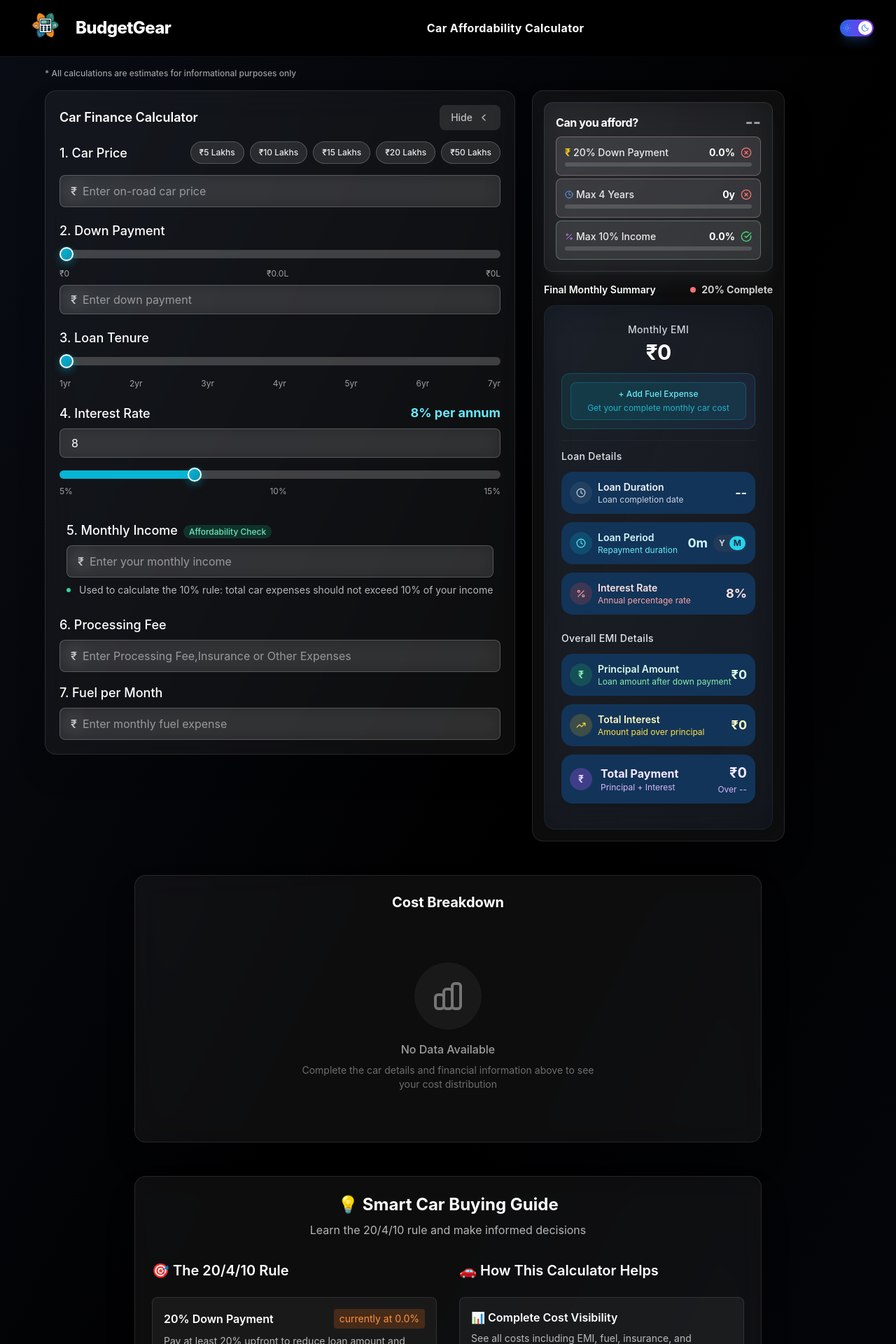
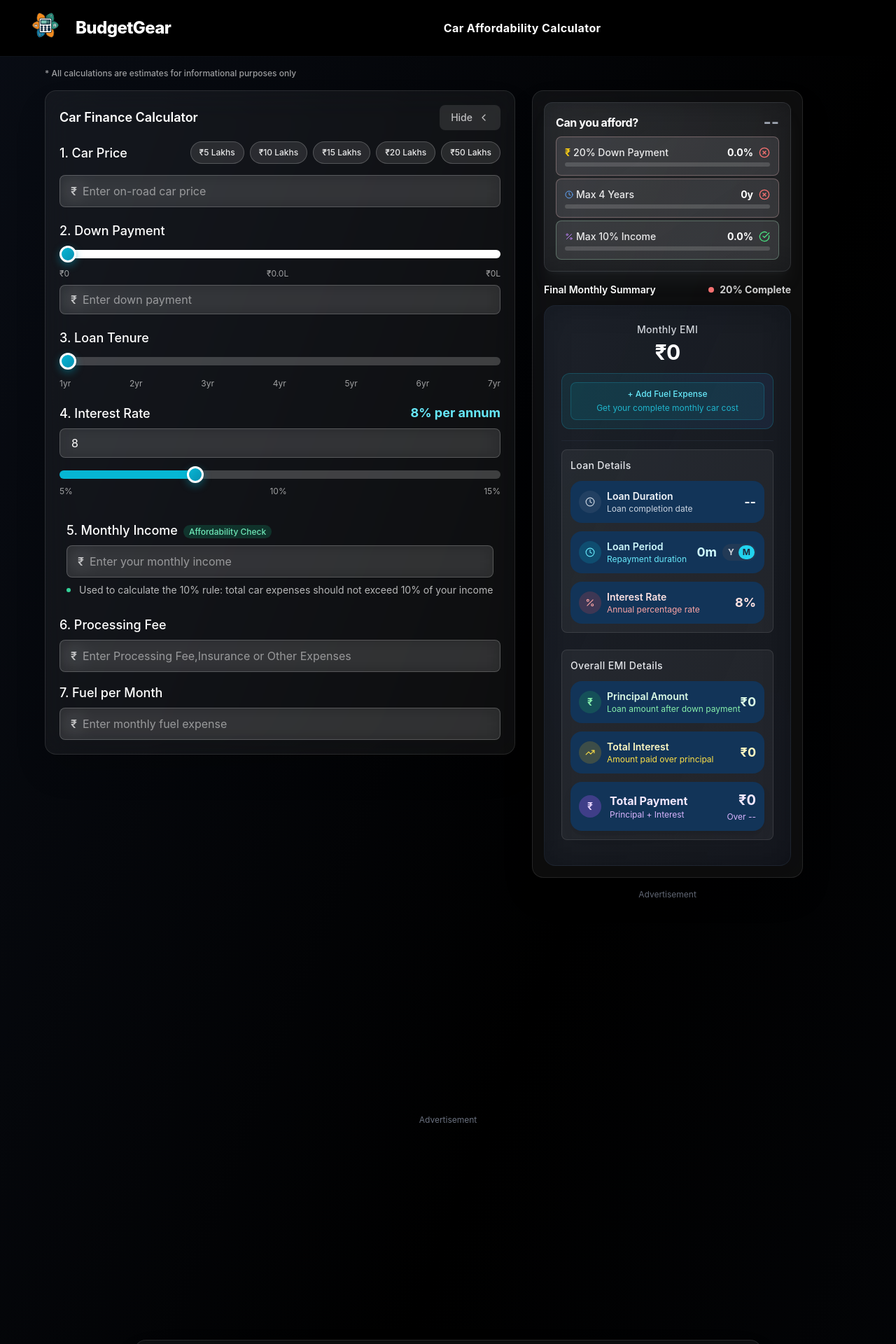
Before and after one commit to srivastava-utkarsh/car-calculator-web, a Next.js app: page / in a window 1280 px wide. Shown: the top 1920 px of the page at 70% size. Built offline with nearby package versions, Linux system fonts and the light colour scheme.

Commit message:
removed theme toggle button

```diff
--- a/src/app/globals.css
+++ b/src/app/globals.css
@@ -126,46 +126,60 @@ input[type="number"] {
   -webkit-appearance: none;
   appearance: none;
   transition: all 0.2s ease;
+  height: 12px;
+  border-radius: 6px;
+}
+
+/* Light theme slider track */
+.light-theme .slider-enhanced {
+  background: linear-gradient(to right, transparent 0%, transparent 100%);
+  border: 1px solid #e2e8f0;
+}
+
+/* Dark theme slider track */
+.dark-theme .slider-enhanced {
+  background: linear-gradient(to right, transparent 0%, transparent 100%);
+  border: 1px solid rgba(255, 255, 255, 0.2);
 }
 
 .slider-enhanced::-webkit-slider-thumb {
   -webkit-appearance: none;
   appearance: none;
-  height: 20px;
-  width: 20px;
+  height: 24px;
+  width: 24px;
   border-radius: 50%;
   background: linear-gradient(135deg, #06b6d4, #0891b2);
   cursor: pointer;
-  border: 2px solid white;
-  box-shadow: 0 4px 12px rgba(6, 182, 212, 0.4), 0 0 0 1px rgba(6, 182, 212, 0.2);
+  border: 3px solid white;
+  box-shadow: 0 4px 12px rgba(6, 182, 212, 0.4), 0 2px 4px rgba(0, 0, 0, 0.1);
   transition: all 0.2s ease;
 }
 
 .slider-enhanced::-webkit-slider-thumb:hover {
   transform: scale(1.15);
-  box-shadow: 0 6px 16px rgba(6, 182, 212, 0.5), 0 0 0 2px rgba(6, 182, 212, 0.3);
+  box-shadow: 0 6px 16px rgba(6, 182, 212, 0.5), 0 2px 8px rgba(0, 0, 0, 0.15);
   background: linear-gradient(135deg, #0891b2, #0e7490);
 }
 
 .slider-enhanced::-webkit-slider-thumb:active {
   transform: scale(1.1);
-  box-shadow: 0 2px 8px rgba(6, 182, 212, 0.6);
+  box-shadow: 0 2px 8px rgba(6, 182, 212, 0.6), 0 1px 3px rgba(0, 0, 0, 0.2);
 }
 
 .slider-enhanced::-moz-range-thumb {
-  height: 20px;
-  width: 20px;
+  height: 24px;
+  width: 24px;
   border-radius: 50%;
   background: linear-gradient(135deg, #06b6d4, #0891b2);
   cursor: pointer;
-  border: 2px solid white;
-  box-shadow: 0 4px 12px rgba(6, 182, 212, 0.4);
+  border: 3px solid white;
+  box-shadow: 0 4px 12px rgba(6, 182, 212, 0.4), 0 2px 4px rgba(0, 0, 0, 0.1);
   transition: all 0.2s ease;
 }
 
 .slider-enhanced::-moz-range-thumb:hover {
   transform: scale(1.15);
-  box-shadow: 0 6px 16px rgba(6, 182, 212, 0.5);
+  box-shadow: 0 6px 16px rgba(6, 182, 212, 0.5), 0 2px 8px rgba(0, 0, 0, 0.15);
   background: linear-gradient(135deg, #0891b2, #0e7490);
 }
 
--- a/src/app/page.tsx
+++ b/src/app/page.tsx
@@ -1,12 +1,12 @@
 'use client'
 
-import { useState, useRef } from 'react'
+import { useState, useRef, useEffect } from 'react'
 import { motion, AnimatePresence } from 'framer-motion'
 import { PiggyBank, TrendingUp, Clock, ChevronLeft, ChevronRight } from 'lucide-react'
 import Image from 'next/image'
 import { useTheme } from '@/contexts/ThemeContext'
 import { themeClass } from '@/utils/themeStyles'
-import ThemeToggle from '@/components/ThemeToggle'
+import Script from 'next/script'
 // Import Version 2 components
 import CarDetailsFormV2 from '@/components/v2/CarDetailsFormV2'
 import FinancialFormV2 from '@/components/v2/FinancialFormV2'
@@ -32,6 +32,37 @@ export interface CarData {
   prepaymentPenaltyRate?: number
 }
 
+
+// AdSense Component
+const AdSenseAd = ({ slot, format, style, responsive = true }: {
+  slot: string;
+  format?: string;
+  style?: React.CSSProperties;
+  responsive?: boolean;
+}) => {
+  useEffect(() => {
+    try {
+      // @ts-expect-error - AdSense global not typed
+      (window.adsbygoogle = window.adsbygoogle || []).push({});
+    } catch (err) {
+      console.error('AdSense error:', err);
+    }
+  }, []);
+
+  return (
+    <div className="text-center my-4">
+      <div className="text-xs text-gray-500 mb-2">Advertisement</div>
+      <ins
+        className="adsbygoogle"
+        style={{ display: 'block', ...style }}
+        data-ad-client="ca-pub-XXXXXXXXXXXXXXXXX" // Replace with your AdSense client ID
+        data-ad-slot={slot}
+        data-ad-format={format}
+        data-full-width-responsive={responsive ? 'true' : 'false'}
+      />
+    </div>
+  );
+};
 
 export default function HomePage() {
   const [showResults, setShowResults] = useState(false) // Toggle results view
@@ -81,6 +112,13 @@ export default function HomePage() {
   // Render Version 2 - CRED-inspired fluid design with theme support
   return (
       <main className={`min-h-screen font-sans relative ${isLight ? 'bg-gradient-to-br from-slate-50 via-white to-slate-50' : 'bg-black'}`} style={{ fontFamily: 'Inter, system-ui, sans-serif' }}>
+        {/* AdSense Script */}
+        <Script
+          async
+          src="https://pagead2.googlesyndication.com/pagead/js/adsbygoogle.js?client=ca-pub-XXXXXXXXXXXXXXXXX"
+          crossOrigin="anonymous"
+          strategy="afterInteractive"
+        />
         {/* Header Navigation */}
         <header className={isLight ? 'bg-white border-b border-slate-200/60' : 'bg-black border-b border-white/5'}>
           <div className="container mx-auto px-6 lg:px-8">
@@ -108,9 +146,9 @@ export default function HomePage() {
                 </nav>
               </div>
 
-              {/* Theme Toggle - Right side */}
+              {/* Right side placeholder */}
               <div className="flex items-center space-x-4">
-                <ThemeToggle />
+                {/* Theme toggle hidden */}
               </div>
             </div>
           </div>
@@ -134,11 +172,11 @@ export default function HomePage() {
               </div>
 
               {/* Content Layout - Collapsible design */}
-              <div className="flex gap-4 lg:gap-6 relative">
+              <div className="flex flex-col lg:flex-row gap-4 lg:gap-6 relative">
 
                 {/* Main Form Section - Collapsible */}
                 <motion.div
-                  className={`transition-all duration-500 ease-in-out ${isLeftCollapsed ? 'w-16' : 'flex-1 lg:max-w-2xl'}`}
+                  className={`transition-all duration-500 ease-in-out ${isLeftCollapsed ? 'w-16 lg:w-16' : 'w-full lg:flex-1 lg:max-w-2xl'}`}
                   animate={{ width: isLeftCollapsed ? 64 : 'auto' }}
                 >
                   {isLeftCollapsed ? (
@@ -176,7 +214,7 @@ export default function HomePage() {
                               </h3>
                               <button
                                 onClick={() => setIsLeftCollapsed(true)}
-                                className={`flex items-center space-x-2 px-4 py-2 rounded-lg transition-all duration-200 hover:scale-105 font-medium text-sm ${isLight ? 'bg-slate-100 hover:bg-slate-200 text-slate-700 hover:text-slate-900' : 'bg-white/10 hover:bg-white/20 text-white/70 hover:text-white'}`}
+                                className={`hidden lg:flex items-center space-x-2 px-4 py-2 rounded-lg transition-all duration-200 hover:scale-105 font-medium text-sm ${isLight ? 'bg-slate-100 hover:bg-slate-200 text-slate-700 hover:text-slate-900' : 'bg-white/10 hover:bg-white/20 text-white/70 hover:text-white'}`}
                                 aria-label="Hide form panel"
                               >
                                 <span>Hide</span>
@@ -214,7 +252,7 @@ export default function HomePage() {
                               </h3>
                               <button
                                 onClick={() => setIsLeftCollapsed(true)}
-                                className={`flex items-center space-x-2 px-4 py-2 rounded-lg transition-all duration-200 hover:scale-105 font-medium text-sm ${isLight ? 'bg-slate-100 hover:bg-slate-200 text-slate-700 hover:text-slate-900' : 'bg-white/10 hover:bg-white/20 text-white/70 hover:text-white'}`}
+                                className={`hidden lg:flex items-center space-x-2 px-4 py-2 rounded-lg transition-all duration-200 hover:scale-105 font-medium text-sm ${isLight ? 'bg-slate-100 hover:bg-slate-200 text-slate-700 hover:text-slate-900' : 'bg-white/10 hover:bg-white/20 text-white/70 hover:text-white'}`}
                                 aria-label="Hide results panel"
                               >
                                 <span>Hide</span>
@@ -236,11 +274,11 @@ export default function HomePage() {
 
                 {/* Live Preview Panel - Expands when left is collapsed */}
                 <motion.aside
-                  className={`transition-all duration-500 ease-in-out ${isLeftCollapsed ? 'flex-1' : 'w-80 lg:w-96'}`}
+                  className={`transition-all duration-500 ease-in-out ${isLeftCollapsed ? 'flex-1' : 'w-full lg:w-80 lg:w-96'}`}
                   aria-labelledby="results-heading"
                   animate={{ width: isLeftCollapsed ? '100%' : 'auto' }}
                 >
-                  <div className="lg:sticky lg:top-8">
+                  <div className="lg:sticky lg:top-8 space-y-4">
                     <motion.div
                       initial={{ opacity: 0, x: 20 }}
                       animate={{ opacity: 1, x: 0 }}
@@ -250,6 +288,15 @@ export default function HomePage() {
                       <h3 id="results-heading" className="sr-only">Loan Calculation Results</h3>
                       <TotalCostDisplayV2 carData={carData} updateCarData={updateCarData} />
                     </motion.div>
+
+                    {/* Desktop Sidebar Ad - 300x250 Medium Rectangle */}
+                    <div className="hidden lg:block">
+                      <AdSenseAd
+                        slot="1234567892"
+                        format="auto"
+                        style={{ width: '300px', height: '250px' }}
+                      />
+                    </div>
                   </div>
                 </motion.aside>
               </div>
@@ -332,6 +379,19 @@ export default function HomePage() {
           </section>
         )}
 
+        {/* In-Content Ad - 300x250 Medium Rectangle */}
+        <section className="relative z-10 mt-8">
+          <div className="container mx-auto px-4">
+            <div className="max-w-2xl mx-auto">
+              <AdSenseAd
+                slot="1234567893"
+                format="auto"
+                style={{ width: '300px', height: '250px', margin: '0 auto' }}
+              />
+            </div>
+          </div>
+        </section>
+
         {/* Cost Distribution Chart Section */}
         <section className="relative z-10 mt-12">
           <div className="container mx-auto px-4">
@@ -343,6 +403,28 @@ export default function HomePage() {
 
         {/* Educational Summary Section */}
         <EducationalSummary carData={carData} />
+
+        {/* Footer Ad - 728x90 Leaderboard */}
+        <section className="relative z-10 mt-12">
+          <div className="container mx-auto px-4">
+            <div className="max-w-4xl mx-auto">
+              <div className="hidden md:block">
+                <AdSenseAd
+                  slot="1234567894"
+                  format="auto"
+                  style={{ width: '728px', height: '90px', margin: '0 auto' }}
+                />
+              </div>
+              <div className="block md:hidden">
+                <AdSenseAd
+                  slot="1234567895"
+                  format="auto"
+                  style={{ width: '320px', height: '50px', margin: '0 auto' }}
+                />
+              </div>
+            </div>
+          </div>
+        </section>
 
         {/* Footer - Disclaimer - Static at page end */}
         <footer className="relative z-10 mt-16 mb-8">
@@ -364,6 +446,27 @@ export default function HomePage() {
             </div>
           </div>
         </footer>
+
+        {/* Sticky Bottom Mobile Ad - 320x50 Mobile Leaderboard */}
+        <div className="fixed bottom-0 left-0 right-0 z-50 block md:hidden bg-white shadow-lg border-t">
+          <div className="flex justify-between items-center p-2">
+            <AdSenseAd
+              slot="1234567896"
+              format="auto"
+              style={{ width: '320px', height: '50px', margin: '0 auto' }}
+            />
+            <button
+              onClick={(e) => {
+                const stickyAd = e.currentTarget.parentElement?.parentElement;
+                if (stickyAd) stickyAd.style.display = 'none';
+              }}
+              className="text-gray-400 hover:text-gray-600 p-1 ml-2"
+              aria-label="Close ad"
+            >
+              ×
+            </button>
+          </div>
+        </div>
       </main>
     )
 }
--- a/src/components/ThemeToggle.tsx
+++ b/src/components/ThemeToggle.tsx
@@ -1,46 +1,6 @@
 'use client'
 
-import { Sun, Moon } from 'lucide-react'
-import { useTheme } from '@/contexts/ThemeContext'
-
+// Theme toggle disabled - component returns null
 export default function ThemeToggle() {
-  const { theme, toggleTheme, isDark } = useTheme()
-
-  return (
-    <button
-      onClick={toggleTheme}
-      className={`
-        relative inline-flex items-center justify-center w-12 h-6 rounded-full transition-all duration-300 ease-in-out
-        ${isDark
-          ? 'bg-gradient-to-r from-blue-600 to-purple-600 shadow-lg shadow-blue-500/25'
-          : 'bg-gradient-to-r from-orange-400 to-yellow-500 shadow-lg shadow-orange-400/25'
-        }
-        hover:scale-105 focus:outline-none focus:ring-2 focus:ring-offset-2
-        ${isDark ? 'focus:ring-blue-500' : 'focus:ring-orange-400'}
-      `}
-      aria-label={`Switch to ${isDark ? 'light' : 'dark'} mode`}
-      title={`Switch to ${isDark ? 'light' : 'dark'} mode`}
-    >
-      {/* Toggle Circle */}
-      <div
-        className={`
-          absolute w-5 h-5 bg-white rounded-full shadow-md transition-all duration-300 ease-in-out
-          flex items-center justify-center
-          ${isDark ? 'transform translate-x-3' : 'transform -translate-x-3'}
-        `}
-      >
-        {isDark ? (
-          <Moon className="w-3 h-3 text-blue-600" />
-        ) : (
-          <Sun className="w-3 h-3 text-orange-500" />
-        )}
-      </div>
-
-      {/* Background Icons */}
-      <div className="absolute inset-0 flex items-center justify-between px-1">
-        <Sun className={`w-3 h-3 transition-opacity duration-300 ${isDark ? 'opacity-30' : 'opacity-70'} text-white`} />
-        <Moon className={`w-3 h-3 transition-opacity duration-300 ${isDark ? 'opacity-70' : 'opacity-30'} text-white`} />
-      </div>
-    </button>
-  )
+  return null
 }
--- a/src/components/v2/CarDetailsFormV2.tsx
+++ b/src/components/v2/CarDetailsFormV2.tsx
@@ -32,7 +32,7 @@ export default function CarDetailsFormV2({ carData, updateCarData, monthlyIncome
       const isInputFocused = activeElement && (
         activeElement.tagName === 'INPUT' ||
         activeElement.tagName === 'TEXTAREA' ||
-        activeElement.contentEditable === 'true'
+        (activeElement as HTMLElement).contentEditable === 'true'
       );
 
       // Only focus monthly income input if no input is currently focused
@@ -64,7 +64,7 @@ export default function CarDetailsFormV2({ carData, updateCarData, monthlyIncome
     updateCarData({ carPrice: price })
 
     // Auto-calculate 20% down payment
-    const downPayment = price * 0.2
+    const downPayment = Math.round(price * 0.2)
     updateCarData({ downPayment })
 
     // Set default loan tenure to 3 years when car price is selected
@@ -75,8 +75,8 @@ export default function CarDetailsFormV2({ carData, updateCarData, monthlyIncome
 
   const handleDownPaymentChange = (value: string) => {
     // Allow only numbers and enforce limits
-    const numericValue = value.replace(/[^0-9.]/g, '')
-    let payment = parseFloat(numericValue) || 0
+    const numericValue = value.replace(/[^0-9]/g, '')
+    let payment = parseInt(numericValue) || 0
 
     // Enforce maximum limit (car price)
     if (payment > carData.carPrice) {
@@ -175,12 +175,12 @@ export default function CarDetailsFormV2({ carData, updateCarData, monthlyIncome
               type="range"
               min="0"
               max={carData.carPrice}
-              step="10000"
+              step="1000"
               value={carData.downPayment}
               onChange={(e) => handleDownPaymentChange(e.target.value)}
-              className="w-full h-3 bg-white/20 rounded-full appearance-none cursor-pointer slider-enhanced transition-all duration-200 hover:h-4"
+              className={`w-full h-3 rounded-full appearance-none cursor-pointer slider-enhanced transition-all duration-200 hover:h-4 ${isLight ? 'light-theme' : 'dark-theme'}`}
               style={{
-                background: `linear-gradient(to right, ${downPaymentPercentage >= 20 ? '#06b6d4' : '#f97316'} 0%, ${downPaymentPercentage >= 20 ? '#06b6d4' : '#f97316'} ${(carData.downPayment / carData.carPrice) * 100}%, rgba(255,255,255,0.2) ${(carData.downPayment / carData.carPrice) * 100}%, rgba(255,255,255,0.2) 100%)`
+                background: `linear-gradient(to right, ${downPaymentPercentage >= 20 ? '#06b6d4' : '#f97316'} 0%, ${downPaymentPercentage >= 20 ? '#06b6d4' : '#f97316'} ${(carData.downPayment / carData.carPrice) * 100}%, ${isLight ? '#e2e8f0' : 'rgba(255,255,255,0.2)'} ${(carData.downPayment / carData.carPrice) * 100}%, ${isLight ? '#e2e8f0' : 'rgba(255,255,255,0.2)'} 100%)`
               }}
             />
             {/* Value display tooltip */}
@@ -211,7 +211,7 @@ export default function CarDetailsFormV2({ carData, updateCarData, monthlyIncome
             value={carData.downPayment || ''}
             onChange={(e) => handleDownPaymentChange(e.target.value)}
             onKeyPress={(e) => {
-              if (!/[0-9.]/.test(e.key) && e.key !== 'Backspace' && e.key !== 'Delete') {
+              if (!/[0-9]/.test(e.key) && e.key !== 'Backspace' && e.key !== 'Delete') {
                 e.preventDefault()
               }
             }}
@@ -234,7 +234,7 @@ export default function CarDetailsFormV2({ carData, updateCarData, monthlyIncome
             3. Loan Tenure
           </label>
           {carData.tenure > 0 && (
-            <span className="text-lg text-cyan-300 font-bold">
+            <span className={`text-lg font-bold ${themeClass('text-cyan-600', 'text-cyan-300', isLight)}`}>
               {Math.round(carData.tenure || 0)} years
             </span>
           )}
@@ -253,9 +253,9 @@ export default function CarDetailsFormV2({ carData, updateCarData, monthlyIncome
                 const roundedYears = Math.round(rawValue)
                 updateCarData({ tenure: roundedYears })
               }}
-              className="w-full h-3 bg-white/20 rounded-full appearance-none cursor-pointer slider-enhanced transition-all duration-200 hover:h-4"
+              className={`w-full h-3 rounded-full appearance-none cursor-pointer slider-enhanced transition-all duration-200 hover:h-4 ${isLight ? 'light-theme' : 'dark-theme'}`}
               style={{
-                background: `linear-gradient(to right, ${(carData.tenure || 1) <= 4 ? '#06b6d4' : '#ef4444'} 0%, ${(carData.tenure || 1) <= 4 ? '#06b6d4' : '#ef4444'} ${(((carData.tenure || 1) - 1) / (7 - 1)) * 100}%, rgba(255,255,255,0.2) ${(((carData.tenure || 1) - 1) / (7 - 1)) * 100}%, rgba(255,255,255,0.2) 100%)`
+                background: `linear-gradient(to right, ${(carData.tenure || 1) <= 4 ? '#06b6d4' : '#ef4444'} 0%, ${(carData.tenure || 1) <= 4 ? '#06b6d4' : '#ef4444'} ${(((carData.tenure || 1) - 1) / (7 - 1)) * 100}%, ${isLight ? '#e2e8f0' : 'rgba(255,255,255,0.2)'} ${(((carData.tenure || 1) - 1) / (7 - 1)) * 100}%, ${isLight ? '#e2e8f0' : 'rgba(255,255,255,0.2)'} 100%)`
               }}
             />
             {/* Value display tooltip */}
@@ -297,7 +297,7 @@ export default function CarDetailsFormV2({ carData, updateCarData, monthlyIncome
           <label className={`text-base min-[375px]:text-lg font-medium ${themeClass(themeStyles.primaryText, 'text-white', isLight)}`} style={{ lineHeight: '1.5' }}>
             4. Interest Rate
           </label>
-          <span className="text-lg text-cyan-300 font-bold">{carData.interestRate}% per annum</span>
+          <span className={`text-lg font-bold ${themeClass('text-cyan-600', 'text-cyan-300', isLight)}`}>{carData.interestRate}% per annum</span>
         </div>
 
         <div className="space-y-3">
@@ -347,9 +347,9 @@ export default function CarDetailsFormV2({ carData, updateCarData, monthlyIncome
                 step="0.1"
                 value={carData.interestRate}
                 onChange={(e) => updateCarData({ interestRate: parseFloat(e.target.value) })}
-                className="w-full h-3 bg-white/20 rounded-full appearance-none cursor-pointer slider-enhanced transition-all duration-200 hover:h-4"
+                className={`w-full h-3 rounded-full appearance-none cursor-pointer slider-enhanced transition-all duration-200 hover:h-4 ${isLight ? 'light-theme' : 'dark-theme'}`}
                 style={{
-                  background: `linear-gradient(to right, #06b6d4 0%, #06b6d4 ${((carData.interestRate - 5) / (15 - 5)) * 100}%, rgba(255,255,255,0.2) ${((carData.interestRate - 5) / (15 - 5)) * 100}%, rgba(255,255,255,0.2) 100%)`
+                  background: `linear-gradient(to right, #06b6d4 0%, #06b6d4 ${((carData.interestRate - 5) / (15 - 5)) * 100}%, ${isLight ? '#e2e8f0' : 'rgba(255,255,255,0.2)'} ${((carData.interestRate - 5) / (15 - 5)) * 100}%, ${isLight ? '#e2e8f0' : 'rgba(255,255,255,0.2)'} 100%)`
                 }}
               />
               {/* Value display tooltip */}
@@ -363,7 +363,7 @@ export default function CarDetailsFormV2({ carData, updateCarData, monthlyIncome
                 {carData.interestRate.toFixed(1)}%
               </div>
             </div>
-            <div className="flex justify-between text-xs text-white/60 mt-1">
+            <div className={`flex justify-between text-xs mt-1 ${themeClass(themeStyles.mutedText, 'text-white/60', isLight)}`}>
               <span>5%</span>
               <span>10%</span>
               <span>15%</span>
--- a/src/components/v2/TotalCostDisplayV2.tsx
+++ b/src/components/v2/TotalCostDisplayV2.tsx
@@ -92,7 +92,7 @@ export default function TotalCostDisplayV2({ carData, updateCarData: _updateCarD
       const isInputFocused = activeElement && (
         activeElement.tagName === 'INPUT' ||
         activeElement.tagName === 'TEXTAREA' ||
-        activeElement.contentEditable === 'true'
+        (activeElement as HTMLElement).contentEditable === 'true'
       );
 
       // Only focus the panel if no input is currently focused
@@ -364,7 +364,7 @@ export default function TotalCostDisplayV2({ carData, updateCarData: _updateCarD
         <div className={`pt-3 ${themeClass('border-t border-slate-300/30', 'border-t border-slate-700/30', isLight)}`}>
 
           {/* Loan Details Section */}
-          <div className="mb-6">
+          <div className={`mb-6 p-3 rounded-lg border ${themeClass('border-slate-200 bg-slate-50/30', 'border-white/10 bg-white/5', isLight)}`}>
             <h4 className={`font-medium mb-3 text-sm tracking-wide ${themeClass(themeStyles.primaryText, 'text-gray-200', isLight)}`}>Loan Details</h4>
 
             <div className="grid grid-cols-1 gap-3">
@@ -449,7 +449,7 @@ export default function TotalCostDisplayV2({ carData, updateCarData: _updateCarD
           </div>
 
           {/* Overall EMI Details Section */}
-          <div className="mb-3">
+          <div className={`mb-3 p-3 rounded-lg border ${themeClass('border-slate-200 bg-slate-50/30', 'border-white/10 bg-white/5', isLight)}`}>
             <h4 className={`font-medium mb-3 text-sm tracking-wide ${themeClass(themeStyles.primaryText, 'text-gray-200', isLight)}`}>Overall EMI Details</h4>
 
             <div className="grid grid-cols-1 gap-3">
```
Also changed, not shown: src/contexts/ThemeContext.tsx (+4 -5 lines), suggestions.txt.
